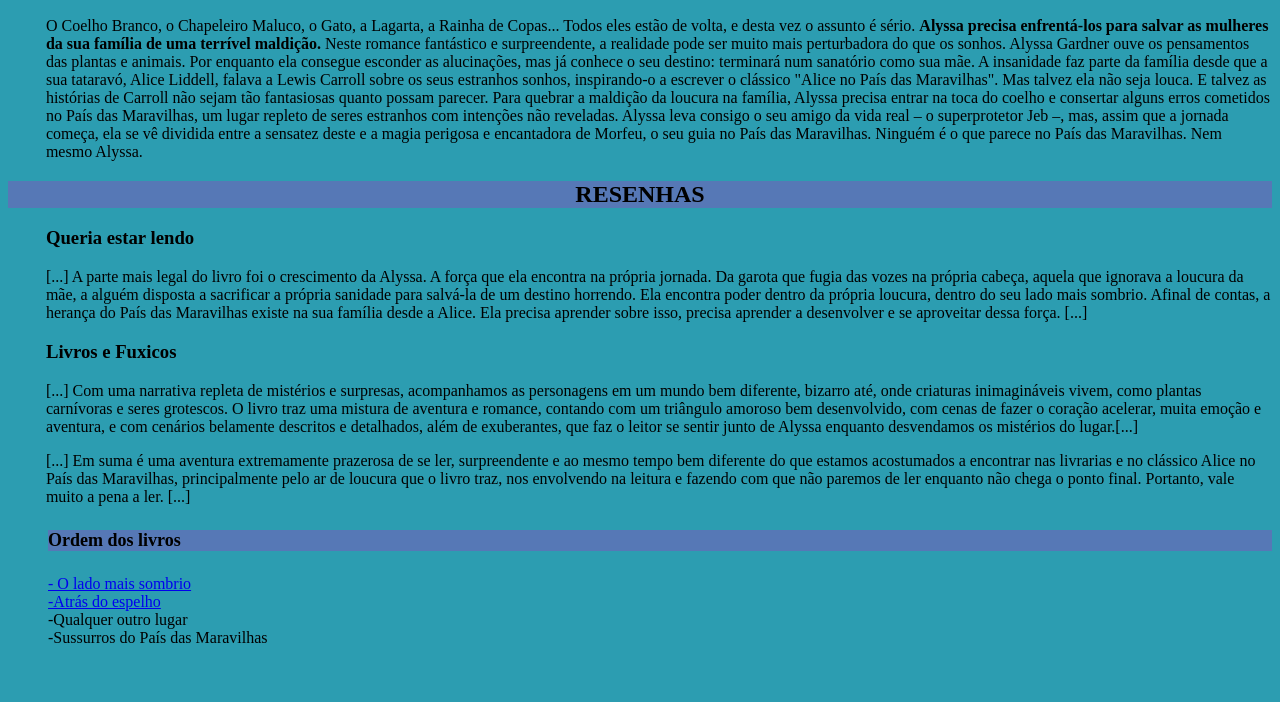
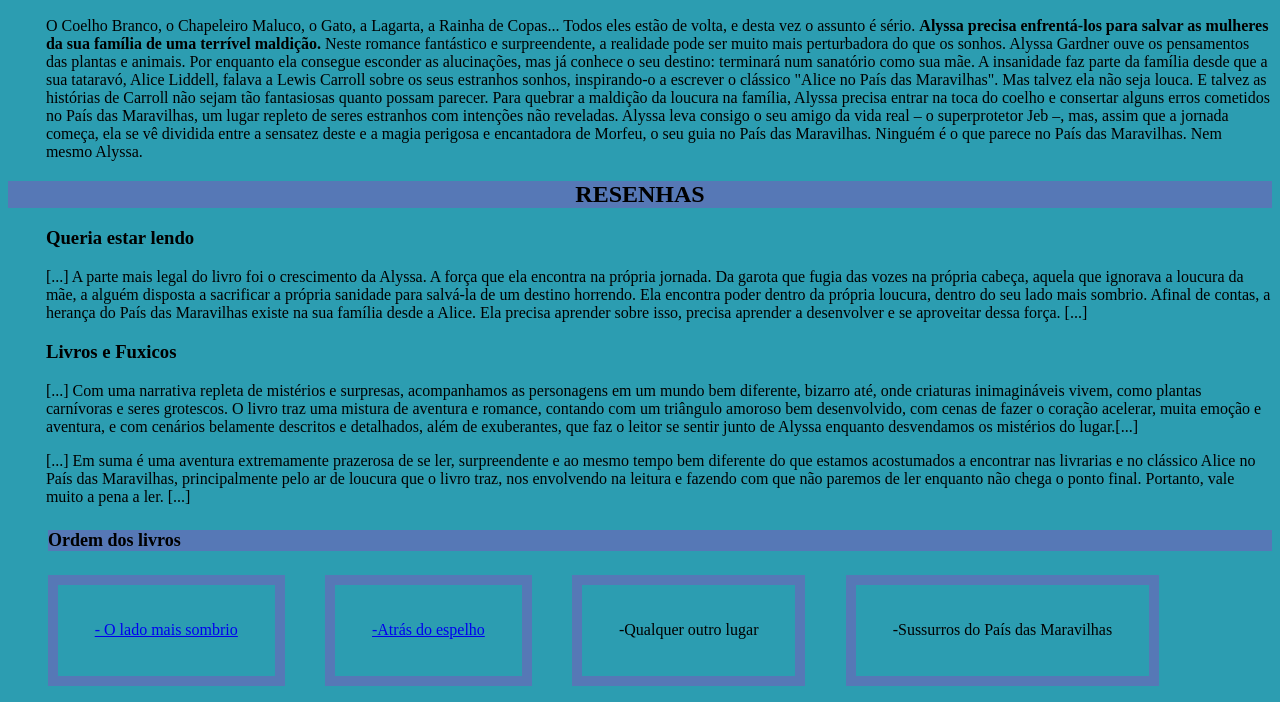
Before and after one commit to giovannafalquet/pensamento.computacional2023, a plain HTML site: page index.html in a window 1280 px wide. Shown: the part 546-1248 px from the top of the page. Before the commit the page ends 1209 px from the top, so only its background shows below. Drawn offline with Linux system fonts and the light colour scheme.

Commit message:
Update style.css

```diff
--- a/style.css
+++ b/style.css
@@ -61,8 +61,12 @@ body {
 }
 
 
-.lista {
-        display: grid;
-        padding: 0,5%;
-        margin-right: 10%;
+    .lista {
+        display: inline-block;
+        padding: 3%;
+        margin-right: 3%;
+        padding: 3%;
+        border-color: rgb(86, 120, 182);
+        border-width: 10px;
+        border-style: solid;
     }
```
